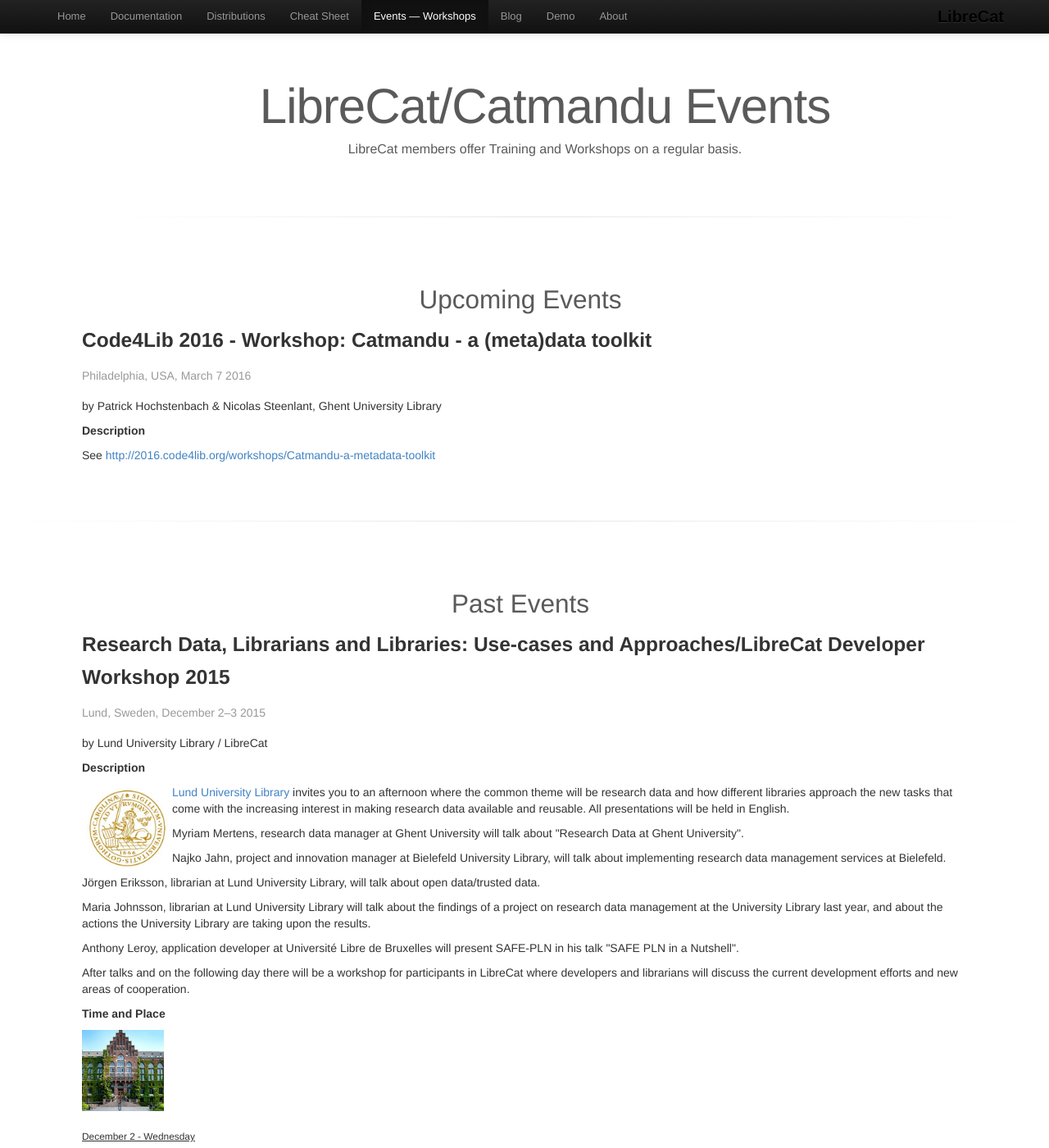
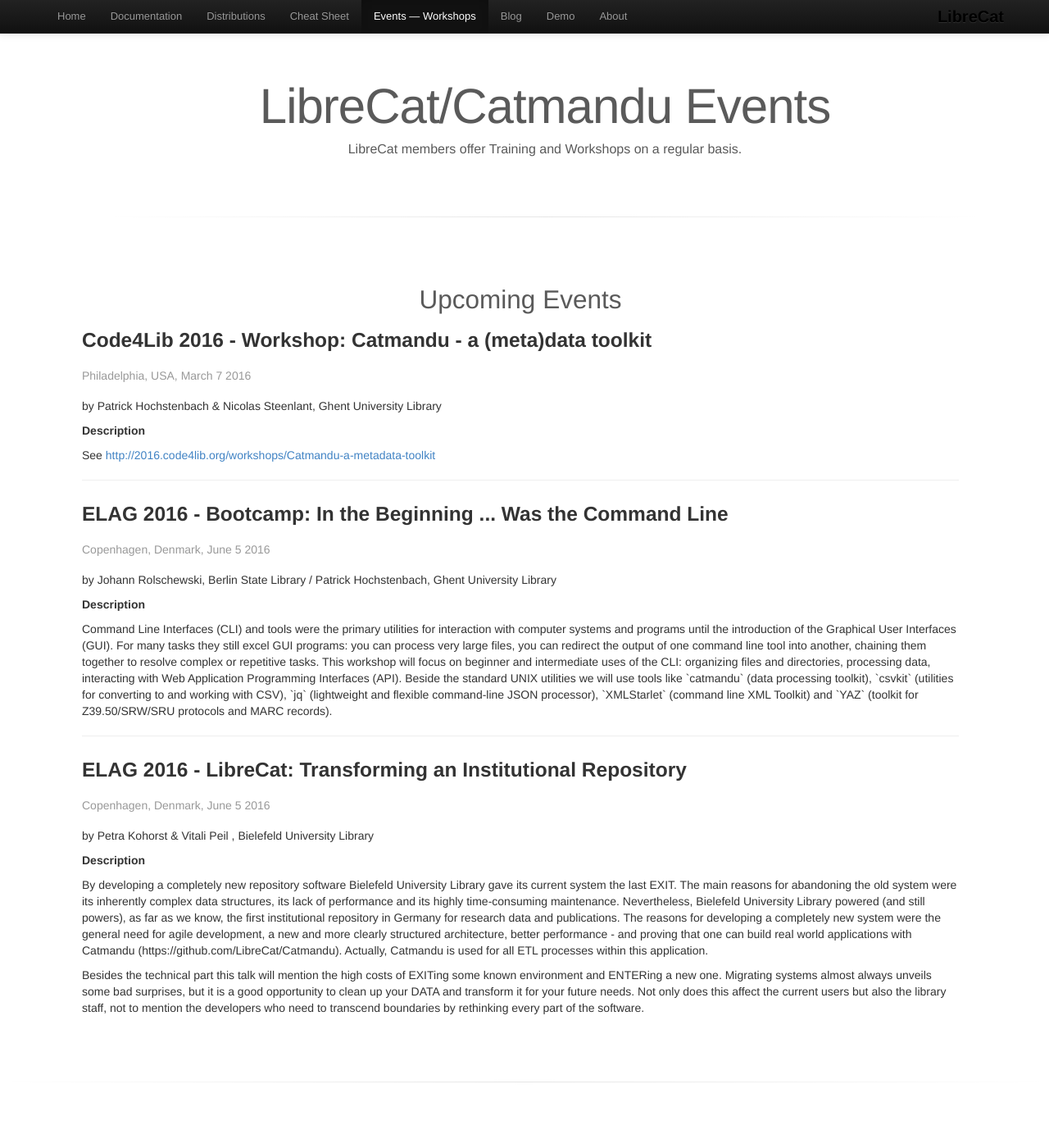
Before and after one commit to LibreCat/librecat.github.io, a Jekyll site: the page built from events.html, in a window 1280 px wide and 1400 px high. Shown: the whole window at 82% size. Built offline with Jekyll 4.4.1, drawn with Linux system fonts in a browser that asks for light colours.

Commit message:
Adding ELAG bootcamp and presentations

```diff
--- a/events.html
+++ b/events.html
@@ -28,6 +28,30 @@
 				<p>by Patrick Hochstenbach &amp; Nicolas Steenlant, Ghent University Library</p>
 				<h5>Description</h5>
                 See <a href="http://2016.code4lib.org/workshops/Catmandu-a-metadata-toolkit">http://2016.code4lib.org/workshops/Catmandu-a-metadata-toolkit</a>
+
+                <hr>
+
+				<h3>ELAG 2016 - Bootcamp: In the Beginning ... Was the Command Line<br>
+				<small>Copenhagen, Denmark, June 5 2016</small></h3>
+				<p>by Johann Rolschewski, Berlin State Library / Patrick Hochstenbach, Ghent University Library</p>
+				<h5>Description</h5>
+                <p>
+                Command Line Interfaces (CLI) and tools were the primary utilities for interaction with computer systems and programs until the introduction of the Graphical User Interfaces (GUI). For many tasks they still excel GUI programs: you can process very large files, you can redirect the output of one command line tool into another, chaining them together to resolve complex or repetitive tasks. This workshop will focus on beginner and intermediate uses of the CLI: organizing files and directories, processing data, interacting with Web Application Programming Interfaces (API). Beside the standard UNIX utilities we will use tools like `catmandu` (data processing toolkit), `csvkit` (utilities for converting to and working with CSV), `jq` (lightweight and flexible command-line JSON processor), `XMLStarlet` (command line XML Toolkit) and `YAZ` (toolkit for Z39.50/SRW/SRU protocols and MARC records).
+                </p>
+
+                <hr>
+
+				<h3>ELAG 2016 - LibreCat: Transforming an Institutional Repository<br>
+				<small>Copenhagen, Denmark, June 5 2016</small></h3>
+				<p>by Petra Kohorst &amp; Vitali Peil , Bielefeld University Library</p>
+				<h5>Description</h5>
+                <p>
+By developing a completely new repository software Bielefeld University Library gave its current system the last EXIT. The main reasons for abandoning the old system were its inherently complex data structures, its lack of performance and its highly time-consuming maintenance. Nevertheless, Bielefeld University Library powered (and still powers), as far as we know, the first institutional repository in Germany for research data and publications. The reasons for developing a completely new system were the general need for agile development, a new and more clearly structured architecture, better performance - and proving that one can build real world applications with Catmandu (https://github.com/LibreCat/Catmandu).
+Actually, Catmandu is used for all ETL processes within this application.
+                </p>
+                <p>
+Besides the technical part this talk will mention the high costs of EXITing some known environment and ENTERing a new one. Migrating systems almost always unveils some bad surprises, but it is a good opportunity to clean up your DATA and transform it for your future needs. Not only does this affect the current users but also the library staff, not to mention the developers who need to transcend boundaries by rethinking every part of the software.
+                </p>
 
         </div>
 
```
